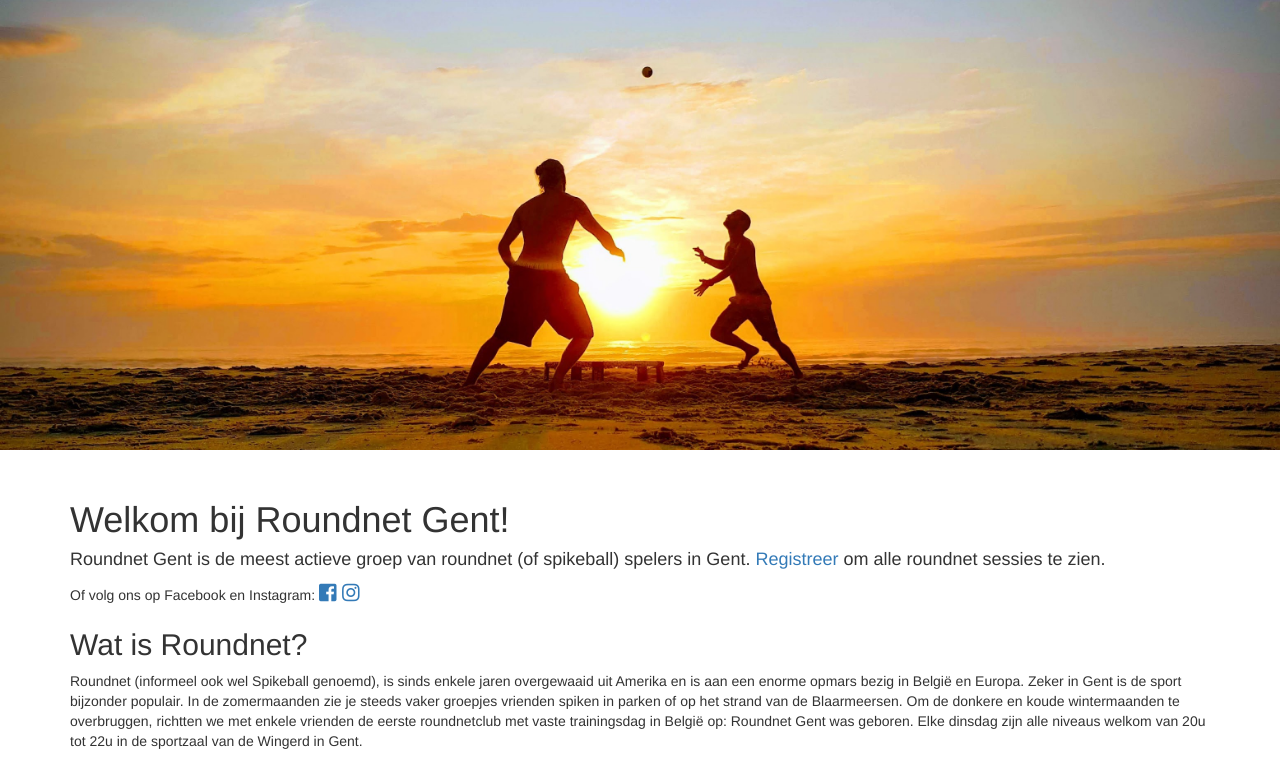
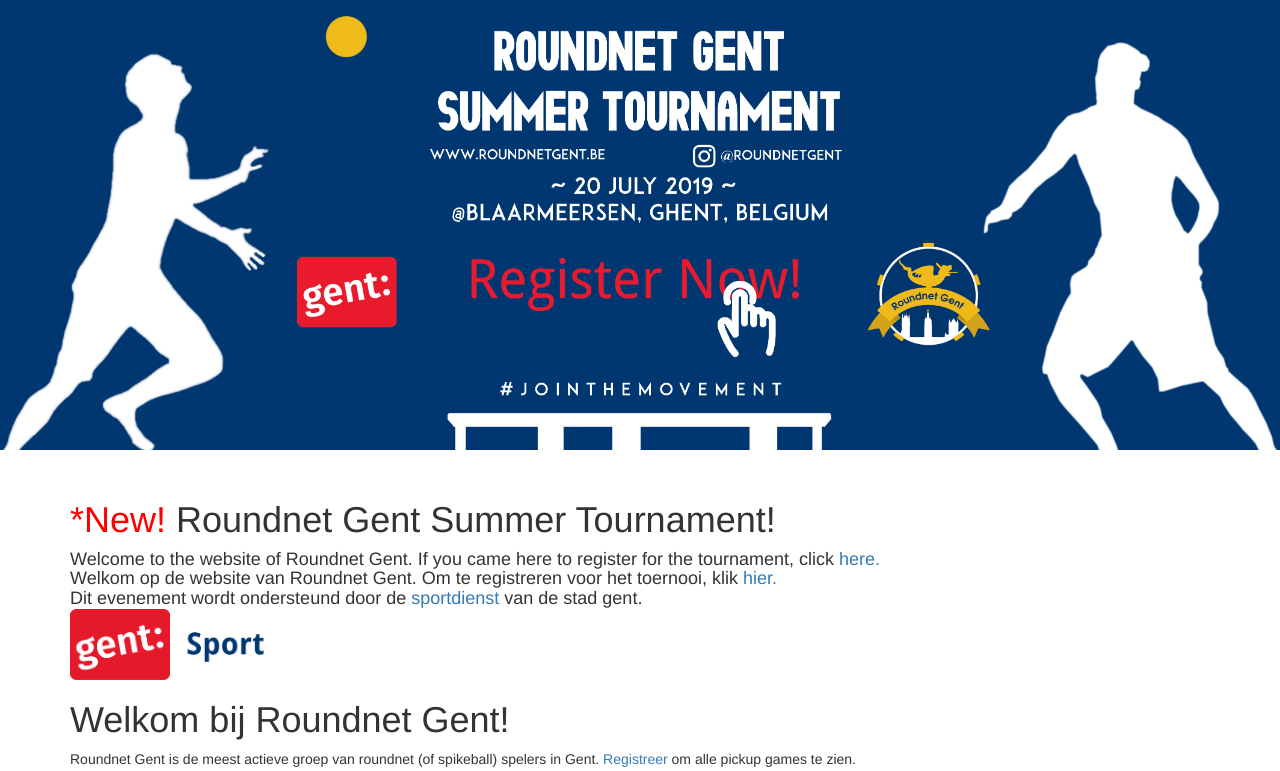
Before and after one commit to multavici/spikeball, a Flask app: page / in a window 1280 px wide. Shown: the part 66-837 px from the top of the page. Before the commit the page ends 815 px from the top, so only its background shows below. Run offline with Flask 2, Linux system fonts and the light colour scheme; some libraries are stand-ins or nearby versions; grey boxes are pictures that could not be loaded.

Commit message:
changes for tournament info

```diff
--- a/app/templates/home.html
+++ b/app/templates/home.html
@@ -10,7 +10,7 @@
         .wide {
             width:100%;
             height:450px;
-            background-image:url('/static/spikeball_sunset_beach_two_players.jpg');
+            background-image:url('/static/tournament_register_banner.png');
             background-size:cover;
             background-position: center;
             margin-bottom: 30px;
@@ -45,13 +45,24 @@
 {% endblock %}
 
 {% block headerimage %}
-    <div class="wide">
-    </div>
+<a href="https://forms.gle/QYGyz5Jv3WcxF1yD7"><div class="wide">
+    </div></a>
 {% endblock %}
 
 {% block app_content %}
+    <h1><span style="color:red">*New! </span>Roundnet Gent Summer Tournament!</h1>
+    <h4>
+    Welcome to the website of Roundnet Gent. If you came here to register for the tournament, click <a href="https://forms.gle/QYGyz5Jv3WcxF1yD7">here.</a><br>
+    Welkom op de website van Roundnet Gent. Om te registreren voor het toernooi, klik <a href="https://forms.gle/QYGyz5Jv3WcxF1yD7">hier.</a><br>
+    Dit evenement wordt ondersteund door de <a href="http://stad.gent/sport">sportdienst</a> van de stad gent.<br>
+    <a href="http://stad.gent/sport">
+    <img width="100" src="/static/logo_gent.png">
+    <img width="100" src="/static/sport.png">
+    </a>
+    </h4>
+
     <h1>Welkom bij Roundnet Gent!</h1>
-    <h4>Roundnet Gent is de meest actieve groep van roundnet (of spikeball) spelers in Gent. <a href="{{ url_for('auth.register') }}">Registreer</a> om alle roundnet sessies te zien.</h4>
+    <p>Roundnet Gent is de meest actieve groep van roundnet (of spikeball) spelers in Gent. <a href="{{ url_for('auth.register') }}">Registreer</a> om alle pickup games te zien.</p>
     <p>Of volg ons op Facebook en Instagram:
         <a href="https://www.facebook.com/SpikeballGent/"><span style="font-size: 20px">
             <i class="fab fa-facebook-square"></i>
--- a/spikeball.yaml
+++ b/spikeball.yaml
@@ -55,4 +55,4 @@ dependencies:
     - visitor==0.1.3
     - wtforms==2.2.1
     - wtforms-components==0.10.4
-prefix: /home/flaport/.anaconda/envs/spikeball
+prefix: /home/spikeball/.anaconda/envs/spikeball
```
Also changed, not shown: app/static/clicking_hand.png (added), app/static/logo_gent.png (added), app/static/sport.png (added), app/static/tournament_banner.png (added), app/static/tournament_register_banner.png (added), 1 other file.
